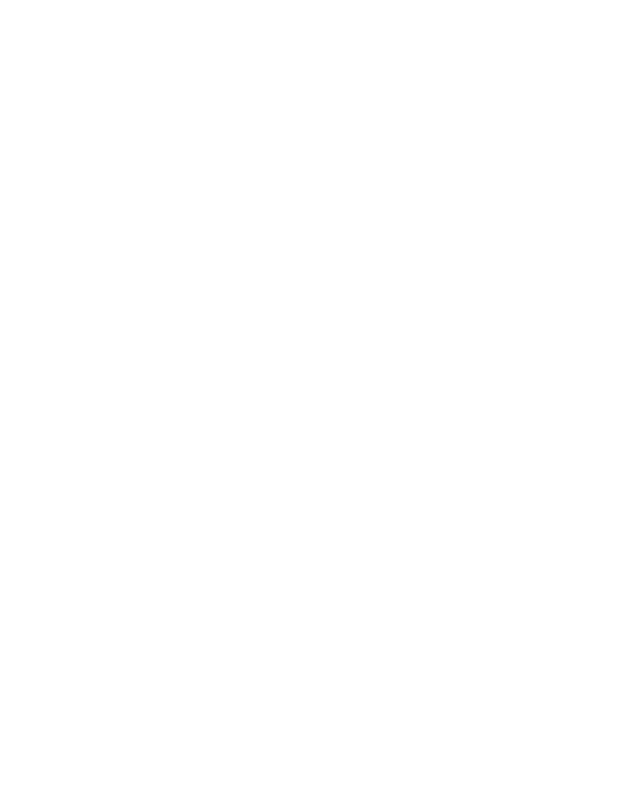
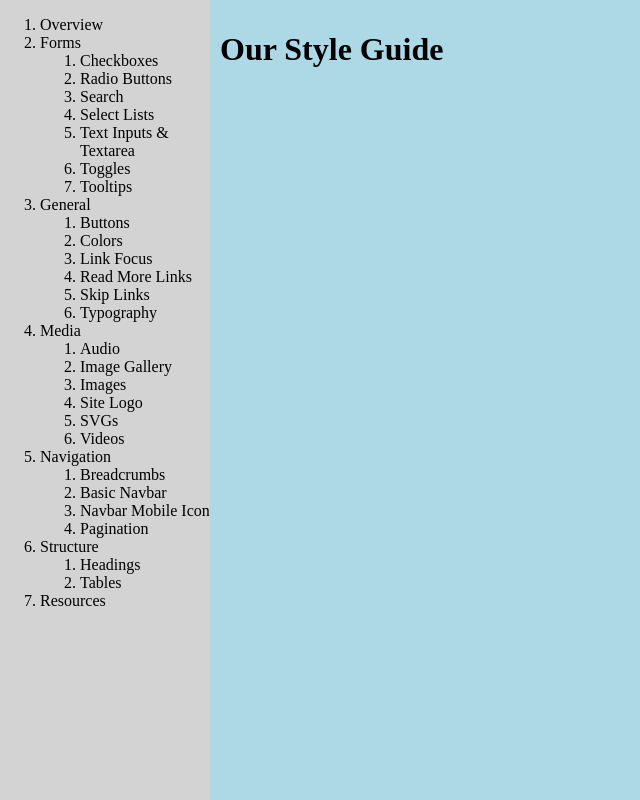
Before and after one commit to rogercamps/accessible-web-elements, a plain HTML site: page index.html in a window 1280 px wide. Shown: the whole page, without its empty margins (0-640 px from the left). Drawn offline with Linux system fonts and the light colour scheme.

Commit message:
add sidebar to main page

```diff
--- a/css/style.css
+++ b/css/style.css
@@ -0,0 +1,24 @@
+ html, body {
+    margin: 0;
+    height: 100%;
+}
+
+.container {
+    display: -webkit-flex;
+    display: flex;
+    background-color: red;
+    height: 100%;
+}
+
+.sidebar {
+    background-color: lightgray;
+    -webkit-flex: 1;
+    flex: 1;
+}
+
+main {
+    background-color: lightblue;
+    padding: 10px;
+    -webkit-flex: 5;
+    flex: 5;
+}
--- a/index.html
+++ b/index.html
@@ -1,10 +1,73 @@
 <!DOCTYPE html>
 <html>
   <head>
+    <link rel="stylesheet" href="css/style.css">
     <meta charset="utf-8">
-    <title></title>
+    <title>Our Style Guide</title>
   </head>
   <body>
 
+    <div class="container">
+      <aside class="sidebar">
+        <nav class="sidenav">
+          <ol>
+            <li>Overview</li>
+
+            <li>Forms</li>
+              <ol>
+                <li>Checkboxes</li>
+                <li>Radio Buttons</li>
+                <li>Search</li>
+                <li>Select Lists</li>
+                <li>Text Inputs & Textarea</li>
+                <li>Toggles</li>
+                <li>Tooltips</li>
+              </ol>
+
+            <li>General</li>
+              <ol>
+                <li>Buttons</li>
+                <li>Colors</li>
+                <li>Link Focus</li>
+                <li>Read More Links</li>
+                <li>Skip Links</li>
+                <li>Typography</li>
+              </ol>
+
+            <li>Media</li>
+              <ol>
+                <li>Audio</li>
+                <li>Image Gallery</li>
+                <li>Images</li>
+                <li>Site Logo</li>
+                <li>SVGs</li>
+                <li>Videos</li>
+              </ol>
+
+            <li>Navigation</li>
+              <ol>
+                <li>Breadcrumbs</li>
+                <li>Basic Navbar</li>
+                <li>Navbar Mobile Icon</li>
+                <li>Pagination</li>
+              </ol>
+
+            <li>Structure</li>
+              <ol>
+                <li>Headings</li>
+                <li>Tables</li>
+              </ol>
+
+            <li>Resources</li>
+
+          </ol>
+        </nav>
+      </aside>
+
+      <main>
+        <h1>Our Style Guide</h1>
+      </main>
+
+    </div>
   </body>
 </html>
```
